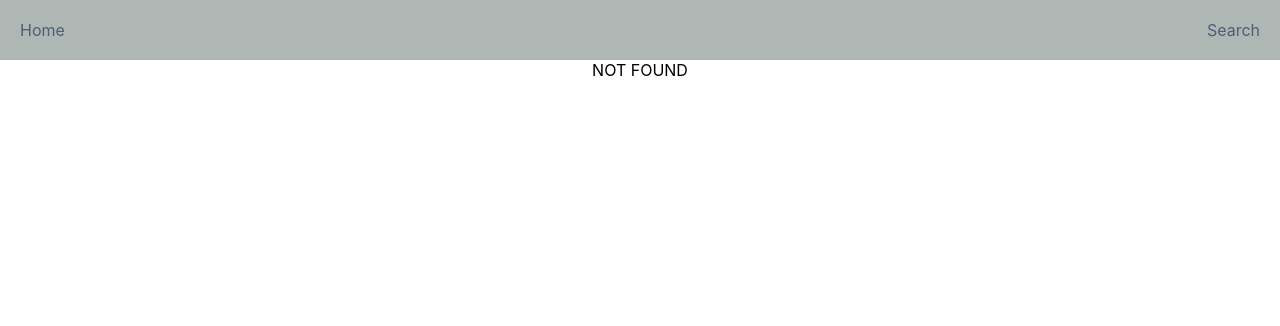
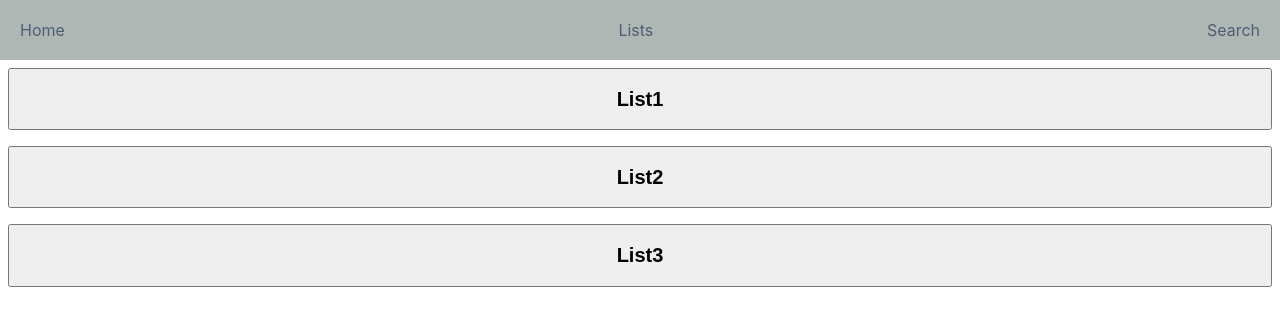
Before and after one commit to wonhakchoi/Epic-Project-Group, a React (Create React App) app in the folder client/: page /lists in a window 1280 px wide. Before the commit this address had no page. Shown: the top 326 px of the page. Built offline with nearby package versions, Linux system fonts and the light colour scheme.

Commit message:
made page to display the lists of restaurants

```diff
--- a/client/src/App.js
+++ b/client/src/App.js
@@ -4,6 +4,7 @@ import NavigationBar from "./components/NavigationBar";
 import Home from "./pages/Home";
 import Search from "./pages/Search";
 import NotFound from "./pages/NotFound";
+import ResLists from "./pages/ResLists";
 
 function App() {
     return (
@@ -13,6 +14,7 @@ function App() {
                 <Routes>
                     <Route exact path="/" element={<Home />}></Route>
                     <Route path="/search" element={<Search />}></Route>
+                    <Route path={"/lists"} element={<ResLists/>}></Route>
                     <Route path="/*" element={<NotFound />}></Route>
                 </Routes>
             </BrowserRouter>
--- a/client/src/components/NavigationBar.js
+++ b/client/src/components/NavigationBar.js
@@ -1,5 +1,5 @@
 import React from "react";
-import { Link } from "react-router-dom";
+import {Link} from "react-router-dom";
 import "./NavigationBar.css";
 
 const NavigationBar = () => {
@@ -7,6 +7,9 @@ const NavigationBar = () => {
         <div className="navigation-bar">
             <Link to="/" className="navigation-link">
                 Home
+            </Link>
+            <Link to="/lists" className="navigation-link">
+                Lists
             </Link>
             <Link to="/search" className="navigation-link">
                 Search
--- /dev/null
+++ b/client/src/components/RestaurantList.js
@@ -0,0 +1,17 @@
+import "./ResturantList.css"
+
+// Component for each Restaurant List Card
+export default function RestaurantList({listDetails}) {
+    function handleButtonClick() {
+        console.log(listDetails.name + " button clicked!")
+    }
+    return (
+        // TODO: display images in the background and make it a nice grid
+        <div className={"resList-card"}>
+            <button className={"resList-button"} onClick={handleButtonClick}>
+                <h2 className={"resList-title"}> {listDetails.name} </h2>
+            </button>
+        </div>
+
+    )
+}
--- /dev/null
+++ b/client/src/components/ResturantList.css
@@ -0,0 +1,8 @@
+.resList-card {
+    display: block;
+    padding: 0.5rem;
+}
+.resList-button {
+    display: inline;
+    width: 100%;
+}
--- /dev/null
+++ b/client/src/pages/ResLists.js
@@ -0,0 +1,27 @@
+import {useState} from "react";
+import RestaurantList from "../components/RestaurantList";
+import "../components/ResturantList.css"
+
+// Some sample data, this will need to be stored in database later
+const initialResLists = [{name: "List1"}, {name: "List2"}, {name: "List3"}]
+
+// Page for displaying all the user made lists of restaurants
+export default function ResLists() {
+    const [resLists, setResLists] = useState(initialResLists);
+
+    function handleAddResList(newResList) {
+        setResLists([
+            ...resLists, newResList
+        ])
+    }
+
+    const displayResLists = resLists.map(resList =>
+        <RestaurantList listDetails={resList} key={resList.name}/>)
+
+    return (
+        <div id={"list-container"}>
+            {displayResLists}
+        </div>
+    )
+
+}
```
